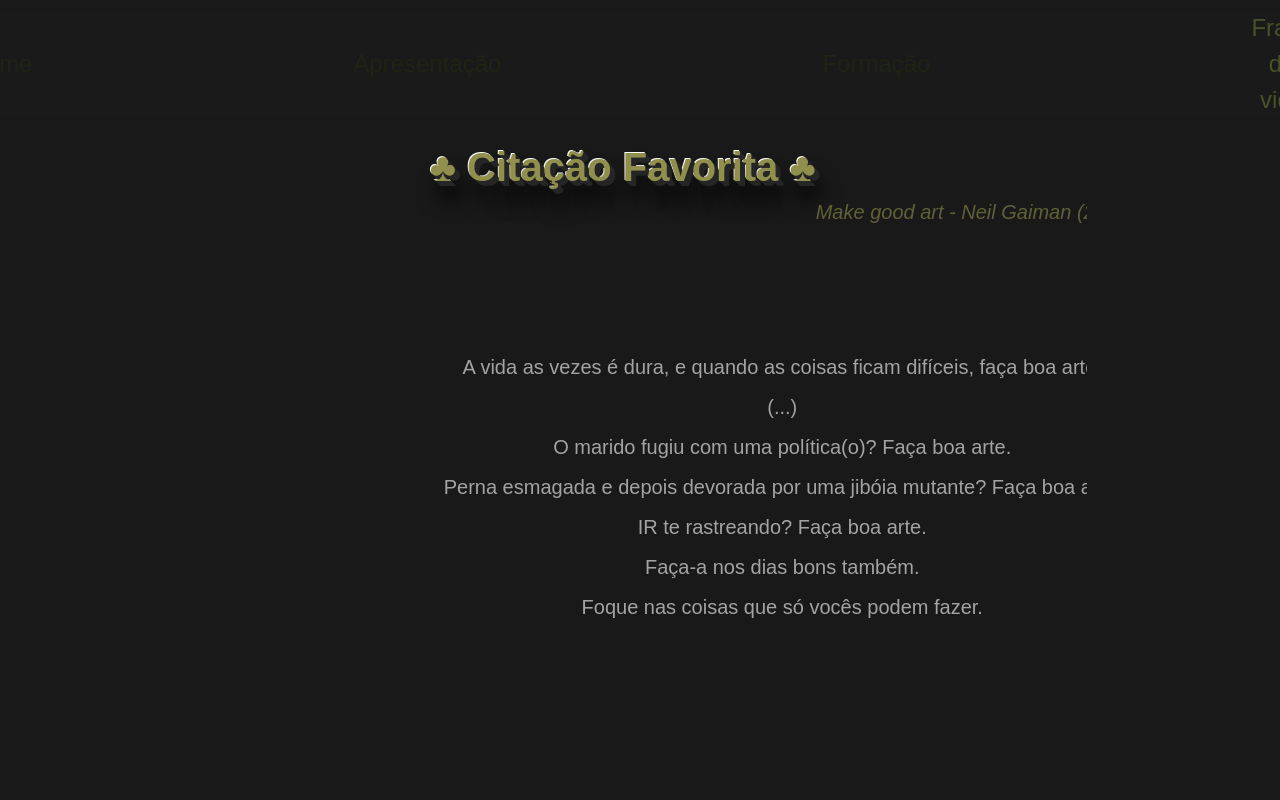
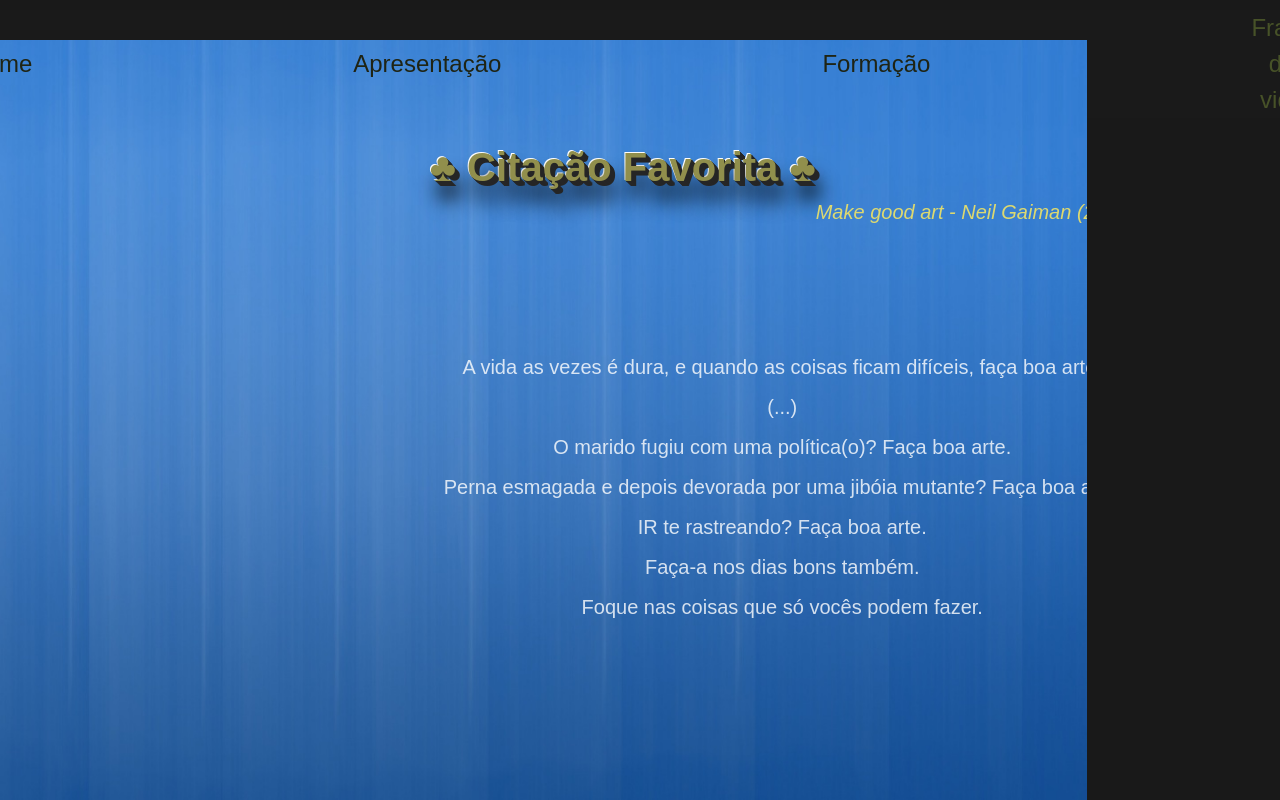
Before and after one commit to Rafashhe/Personal_Page, a Vue app: page /life in a window 1280 px wide. Shown: the top 800 px of the page. Built offline with nearby package versions, Linux system fonts and the light colour scheme.

Commit message:
alteração da imagem de background

```diff
--- a/src/views/AboutView.vue
+++ b/src/views/AboutView.vue
@@ -49,6 +49,13 @@
   align-items: center;
   place-content: center;
 
+}
+
+section {
+  background-image: url(../assets/ad-1628398908.jpg);
+  background-size: 100% 100%;
+  background-repeat: no-repeat;
+  background-position: center;
 }
 
 
--- a/src/views/LifeView.vue
+++ b/src/views/LifeView.vue
@@ -3,6 +3,8 @@
 
 
 <template>
+
+  <section>
     <div class="quote">
       <h2> ♣ Citação Favorita ♣</h2>
       <br>
@@ -25,6 +27,9 @@
         </p>
       </div>
     </div>
+
+  </section>
+
 </template>
 
 <style scoped>
@@ -54,8 +59,9 @@ h2 {
 }
 
 i {
-  color: #918f4c;
-  opacity: 0.6;
+  /* color: #918f4c; */
+  color:#ddd970;
+  /* opacity: 0.6; */
   line-height: 40px;
   font-size: 20px;
   padding-top: 5%;
@@ -67,7 +73,7 @@ i {
 
 .text {
   color: #ffffff;
-  opacity: 0.6;
+  opacity: 0.8;
   line-height: 40px;
   width: 100vw;
   padding: 100px 70px;
@@ -82,4 +88,13 @@ p {
   font-size: 20px;
   color: #ffffff;
 }
+
+section {
+  width: 100vw;
+  height: 95vh;
+  background-image: url(../assets/ad-1628398908.jpg);
+  background-size: 100% 100%;
+  background-repeat: no-repeat;
+  background-position: center;
+}
 </style>
--- a/src/views/WorkView.vue
+++ b/src/views/WorkView.vue
@@ -38,6 +38,11 @@ export default {
 </script>
 
 <template>
+
+  <section>
+
+    <div class="work-view">
+
         <div class="up">
               <h2>.:: Formação ::.</h2>
               <p>Turismo | UFPR | 2016-2019
@@ -65,6 +70,15 @@ export default {
               <h6>Analista de Controladoria</h6>
               <h6>Consultora de Controladoria</h6> -->
             </div>
+
+      </div>
+
+  </section>
+
+
+
+
+
 </template>
 
 <style scoped>
@@ -83,6 +97,7 @@ export default {
   justify-content: center;
   align-items: center;
   text-align: center;
+
 }
 
 .up {
@@ -96,6 +111,7 @@ export default {
   justify-content: center;
   align-items: center;
   text-align: center;
+
 }
 
 h2 {
@@ -122,6 +138,7 @@ flex-wrap: wrap;
 justify-content: center;
 align-items: center;
 text-align: center;
+
 }
 .down {
   color: #ffffff;
@@ -135,4 +152,16 @@ text-align: center;
   align-items: center;
   text-align: center;
 }
+
+.work-view {
+  width: 100vw;
+  height: 100vh;
+}
+
+section {
+  background-image: url(../assets/ad-1628398908.jpg);
+  background-size: 100% 100%;
+  background-repeat: no-repeat;
+  background-position: center;
+}
 </style>
```
Lines whose indentation alone changed are shown as unchanged.
